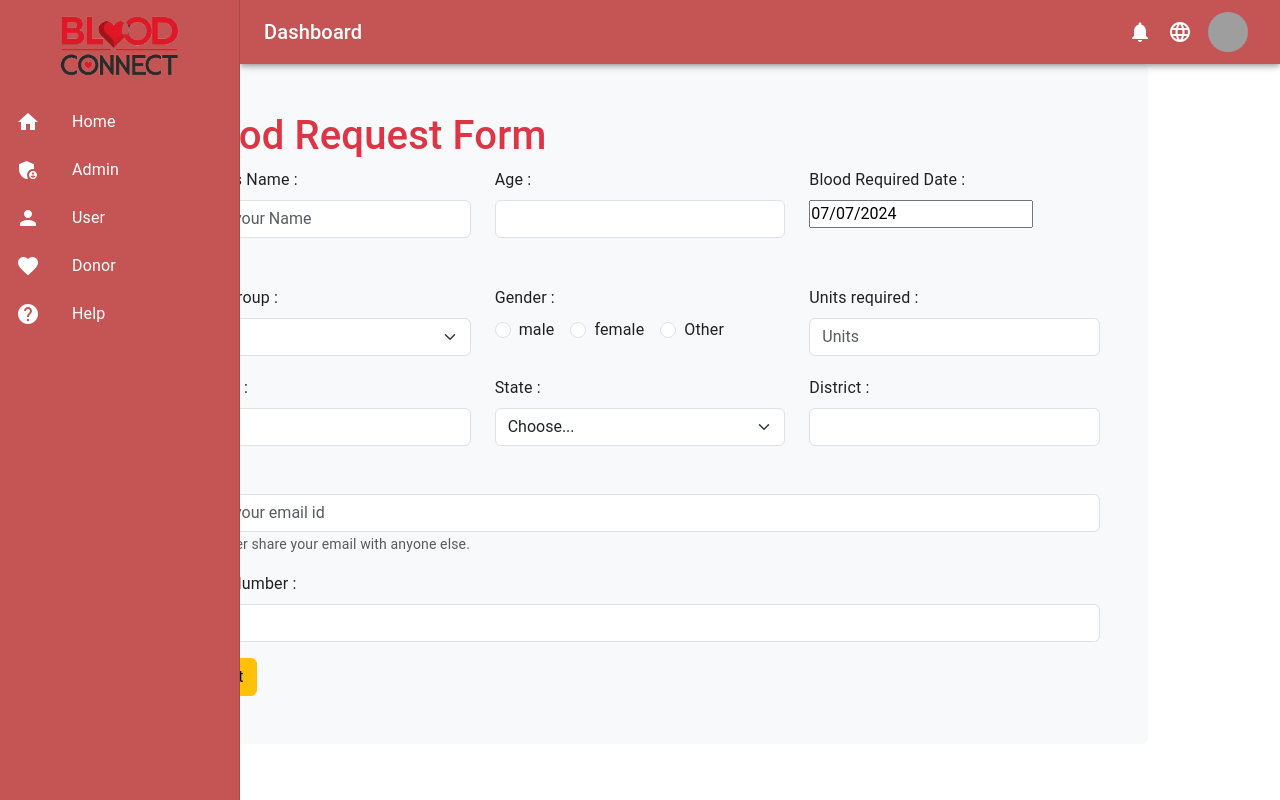
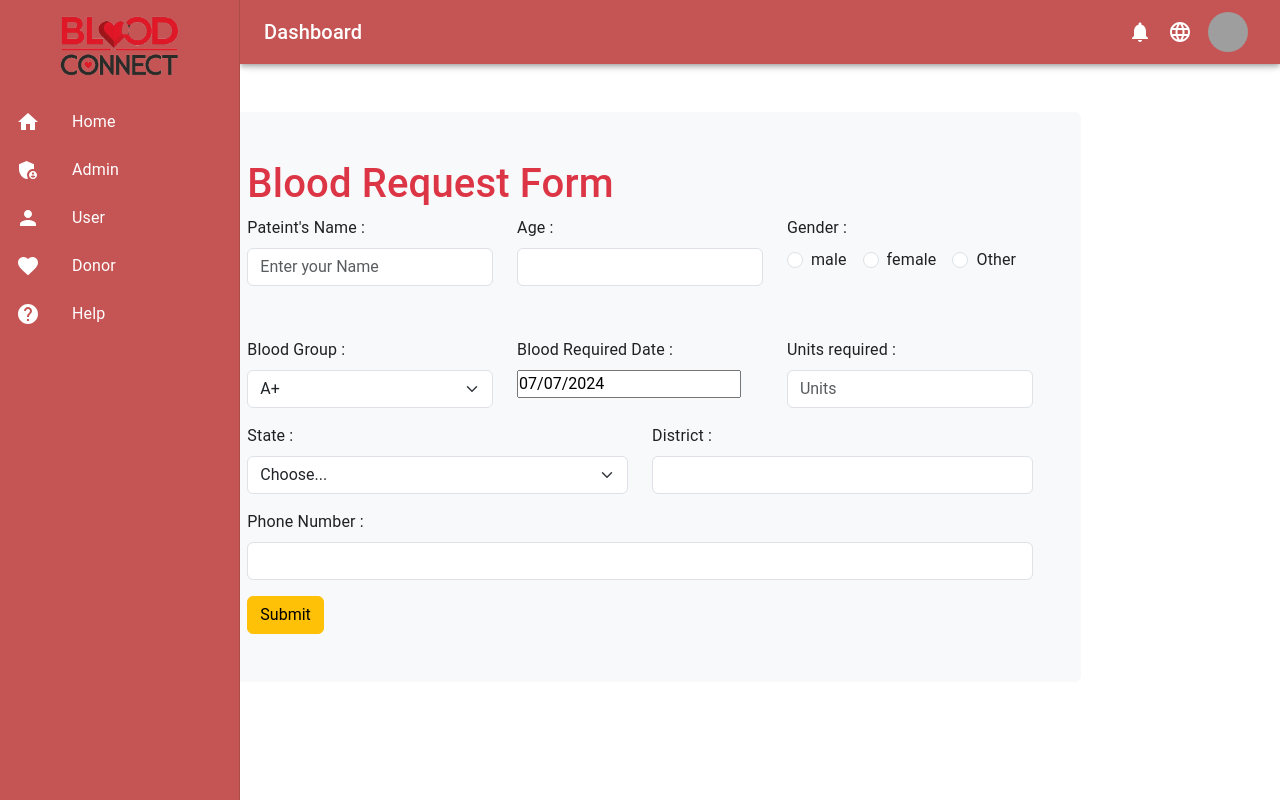
Before and after one commit to sanjaykrishnatk/blood-connect, a React (Vite) app: page /UserDashboard in a window 1280 px wide. Built offline with nearby package versions, Linux system fonts and the light colour scheme; grey boxes are pictures that could not be loaded.

Commit message:
address n email removed

```diff
--- a/src/pages/Request.jsx
+++ b/src/pages/Request.jsx
@@ -14,7 +14,6 @@
     unit: "",
     age: "",
     gender: "",
-    address: "",
     state: "",
     district: "",
     email: "",
@@ -24,13 +23,13 @@
   const [startDate, setStartDate] = useState(new Date());
 
   return (
-    <div className="d-flex justify-content-center align-items-center">
+    <div className=" mt-5 d-flex justify-content-center align-items-center">
       <div className="bg-light p-5 rounded">
         <h1 className="text-danger">Blood Request Form</h1>
 
         <Form>
           <Row className="mb-5">
-            {/* <Form.Group className="mb-3" controlId="userName"> */}
+
             <Form.Group as={Col} controlId="username">
               <Form.Label>Pateint's Name : </Form.Label>
               <Form.Control
@@ -57,30 +56,6 @@
               />
             </Form.Group>
 
-            <Form.Group as={Col} controlId="date">
-              <Form.Label>Blood Required Date : </Form.Label>
-              <DatePicker
-                selected={startDate}
-                onChange={(date) => setStartDate(date)}
-              />
-            </Form.Group>
-          </Row>
-
-          <Row className="mb-3">
-            <Form.Group as={Col} controlId="bloodgrp">
-              <Form.Label>Blood Group : </Form.Label>
-              <Form.Select aria-label="Blood Group">
-                <option>A+</option>
-                <option value="A+">A+</option>
-                <option value="O+">O+</option>
-                <option value="B+">B+</option>
-                <option value="AB+">AB</option>
-                <option value="A-">A-</option>
-                <option value="O-">O-</option>
-                <option value="B-">B-</option>
-                <option value="AB-">AB-</option>
-              </Form.Select>
-            </Form.Group>
 
             <Form.Group as={Col} controlId="gender">
               <Form.Label>Gender : </Form.Label>
@@ -111,6 +86,34 @@
               ))}
             </Form.Group>
 
+          </Row>
+
+          <Row className="mb-3">
+            <Form.Group as={Col} controlId="bloodgrp">
+              <Form.Label>Blood Group : </Form.Label>
+              <Form.Select aria-label="Blood Group">
+                <option>A+</option>
+                <option value="A+">A+</option>
+                <option value="O+">O+</option>
+                <option value="B+">B+</option>
+                <option value="AB+">AB</option>
+                <option value="A-">A-</option>
+                <option value="O-">O-</option>
+                <option value="B-">B-</option>
+                <option value="AB-">AB-</option>
+              </Form.Select>
+            </Form.Group>
+
+
+               <Form.Group as={Col} controlId="date">
+              <Form.Label>Blood Required Date : </Form.Label>
+              <DatePicker
+                selected={startDate}
+                onChange={(date) => setStartDate(date)}
+              />
+            </Form.Group>
+
+
             <Form.Group as={Col} controlId="unit">
               <Form.Label>Units required :</Form.Label>
               <Form.Control
@@ -126,16 +129,6 @@
           </Row>
 
           <Row className="mb-3">
-            <Form.Group as={Col} controlId="address">
-              <Form.Label>Address :</Form.Label>
-              <Form.Control
-                onChange={(event) => {
-                  const value = event.target.value;
-                  console.log(value);
-                  setBloodRequest({ ...bloodRequest, address: value });
-                }}
-              />
-            </Form.Group>
 
             <Form.Group as={Col} controlId="state">
               <Form.Label>State :</Form.Label>
@@ -162,22 +155,6 @@
             </Form.Group>
           </Row>
 
-          <Form.Group className="mb-3" controlId="email">
-            <Form.Label>Email </Form.Label>
-            <Form.Control
-              type="text"
-              placeholder="Enter your email id"
-              onChange={(event) => {
-                const value = event.target.value;
-                console.log(value);
-                setBloodRequest({ ...bloodRequest, email: value });
-              }}
-            />
-            <Form.Text className="text-muted">
-              We'll never share your email with anyone else.
-            </Form.Text>
-          </Form.Group>
-
           <Form.Group className="mb-3" controlId="phone">
             <Form.Label>Phone Number : </Form.Label>
             <Form.Control
```
